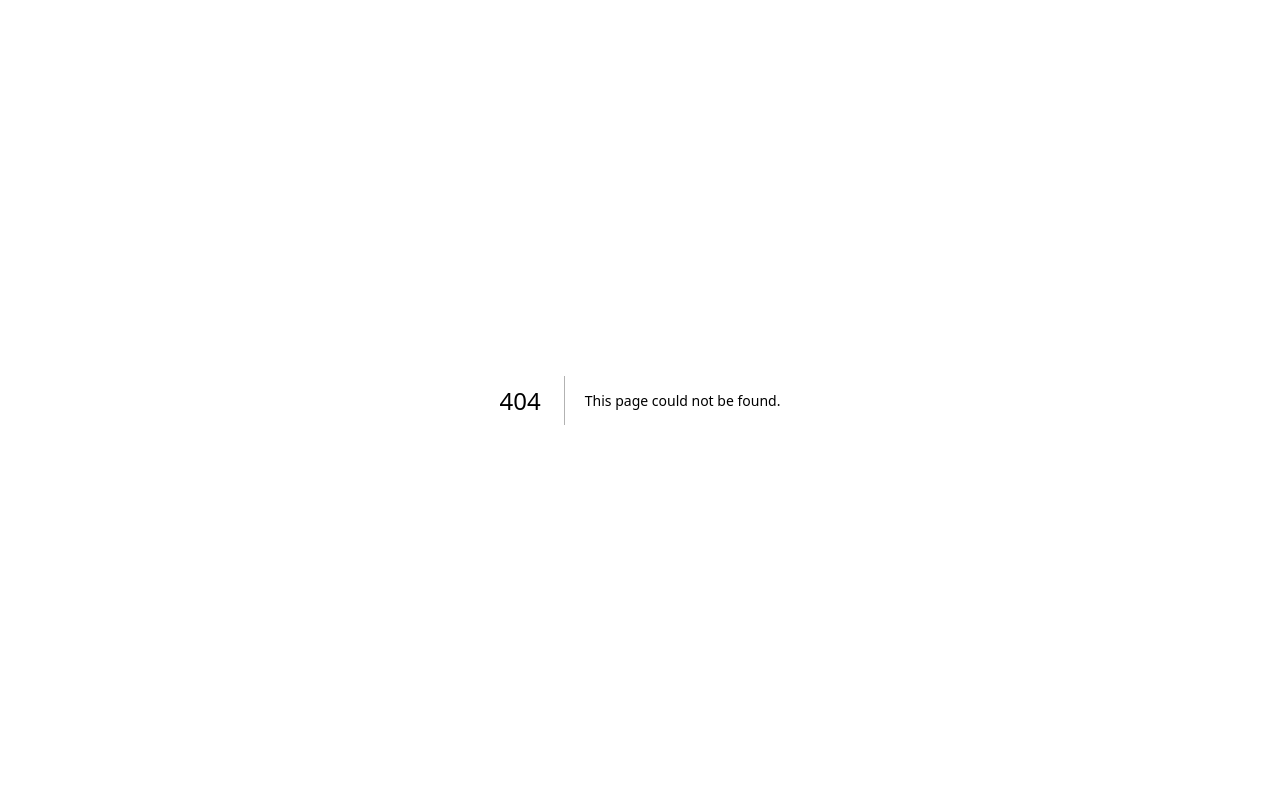
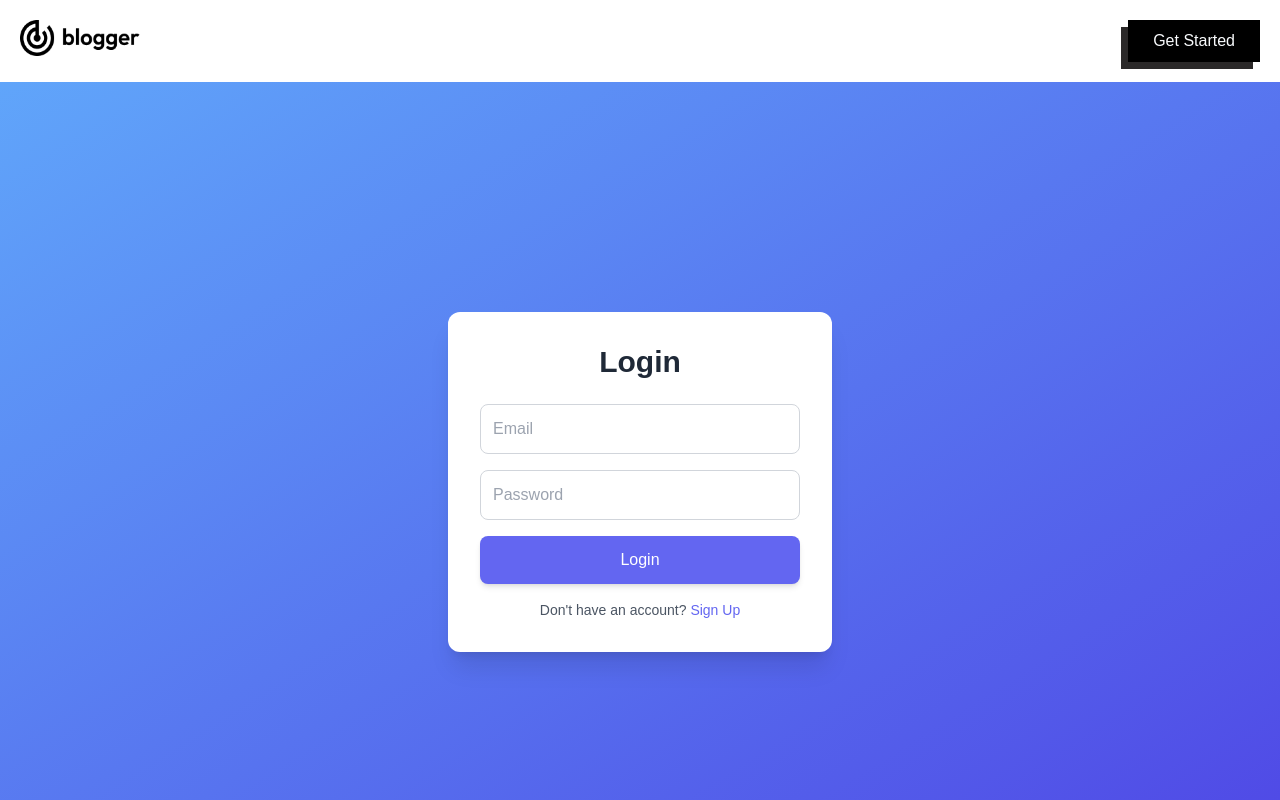
Before and after one commit to Ebin746/Next_blog, a Next.js app: page /auth in a window 1280 px wide. Before the commit this address had no page. Shown: the top 800 px of the page. Built offline with nearby package versions, Linux system fonts and the light colour scheme.

Commit message:
feat: add authentication forms for login and signup

```diff
--- /dev/null
+++ b/src/app/auth/page.tsx
@@ -0,0 +1,54 @@
+"use client";
+
+import { useState } from "react";
+import Image from 'next/image';
+
+import Login from "@/components/auth/Login";
+import Signup from "@/components/auth/Signup";
+import Link from "next/link";
+
+
+
+
+export default function AuthForm() {
+  const [isLogin, setIsLogin] = useState(true);
+
+  return (
+    <> <div className="p-5">
+        <div className="flex justify-between  ">
+
+    <Link href="/"><Image src="/assets/logo.png" width={180} className='block h-9 sm:w-220 w-[120px]' height={10} alt="Logo" /></Link>
+    <button className='h-7 flex bg-black text-slate-50 items-center py-5 px-6 gap-2 border border-solid border-black shadow-[-7px_7px_0px_#2b2929]'>Get Started</button>
+  </div>
+        </div>
+        <div className="flex items-center justify-center min-h-screen bg-gradient-to-br from-blue-400 to-indigo-600">
+          <div
+              className="bg-white p-8 rounded-xl shadow-xl w-96 transition-all duration-500 transform"
+          >
+              <h2 className="text-3xl font-semibold text-center text-gray-800 mb-6">
+                  {isLogin ? "Login" : "Sign Up"}
+              </h2>
+
+              <div className={`transition-opacity duration-500 ${isLogin ? "opacity-100" : "opacity-0 hidden"}`}>
+                  {isLogin && <Login />}
+              </div>
+
+              <div className={`transition-opacity duration-500 ${!isLogin ? "opacity-100" : "opacity-0 hidden"}`}>
+                  {!isLogin && <Signup />}
+              </div>
+
+              <div className="mt-4 text-center">
+                  <p className="text-gray-600 text-sm">
+                      {isLogin ? "Don't have an account?" : "Already have an account?"}{" "}
+                      <button
+                          className="text-indigo-500 hover:text-indigo-600 font-medium transition-all"
+                          onClick={() => setIsLogin(!isLogin)}
+                      >
+                          {isLogin ? "Sign Up" : "Login"}
+                      </button>
+                  </p>
+              </div>
+          </div>
+      </div></>
+  );
+}
--- a/src/app/page.tsx
+++ b/src/app/page.tsx
@@ -3,7 +3,7 @@ import Header from '@/components/Header';
 
 import BlogList from "@/components/BlogList";
 
-const page = () => {
+const Page = () => {
   return (
 
     <>
@@ -14,4 +14,4 @@ const page = () => {
   )
 }
 
-export default page
+export default Page
--- /dev/null
+++ b/src/components/auth/Login.tsx
@@ -0,0 +1,45 @@
+"use client";
+
+import { useState } from "react";
+
+export default function Login() {
+  const [formData, setFormData] = useState({ email: "", password: "" });
+
+  const handleChange = (e: React.ChangeEvent<HTMLInputElement>) => {
+    setFormData({ ...formData, [e.target.name]: e.target.value });
+  };
+
+  const handleSubmit = async (e: React.FormEvent) => {
+    e.preventDefault();
+    console.log("Login Data:", formData);
+  };
+
+  return (
+    <form onSubmit={handleSubmit} className="space-y-4">
+      <input
+        type="email"
+        name="email"
+        placeholder="Email"
+        value={formData.email}
+        onChange={handleChange}
+        className="w-full p-3 border border-gray-300 rounded-lg focus:outline-none focus:ring-2 focus:ring-indigo-500 transition-all"
+        required
+      />
+      <input
+        type="password"
+        name="password"
+        placeholder="Password"
+        value={formData.password}
+        onChange={handleChange}
+        className="w-full p-3 border border-gray-300 rounded-lg focus:outline-none focus:ring-2 focus:ring-indigo-500 transition-all"
+        required
+      />
+      <button
+        type="submit"
+        className="w-full bg-indigo-500 text-white py-3 rounded-lg hover:bg-indigo-600 transition-all shadow-md hover:shadow-lg"
+      >
+        Login
+      </button>
+    </form>
+  );
+}
--- /dev/null
+++ b/src/components/auth/Signup.tsx
@@ -0,0 +1,62 @@
+"use client";
+
+import { useState } from "react";
+
+export default function Signup() {
+  const [formData, setFormData] = useState({
+    email: "",
+    password: "",
+    confirmPassword: "",
+  });
+
+  const handleChange = (e: React.ChangeEvent<HTMLInputElement>) => {
+    setFormData({ ...formData, [e.target.name]: e.target.value });
+  };
+
+  const handleSubmit = async (e: React.FormEvent) => {
+    e.preventDefault();
+    if (formData.password !== formData.confirmPassword) {
+      alert("Passwords do not match");
+      return;
+    }
+    console.log("Signup Data:", formData);
+  };
+
+  return (
+    <form onSubmit={handleSubmit} className="space-y-4">
+      <input
+        type="email"
+        name="email"
+        placeholder="Email"
+        value={formData.email}
+        onChange={handleChange}
+        className="w-full p-3 border border-gray-300 rounded-lg focus:outline-none focus:ring-2 focus:ring-indigo-500 transition-all"
+        required
+      />
+      <input
+        type="password"
+        name="password"
+        placeholder="Password"
+        value={formData.password}
+        onChange={handleChange}
+        className="w-full p-3 border border-gray-300 rounded-lg focus:outline-none focus:ring-2 focus:ring-indigo-500 transition-all"
+        required
+      />
+      <input
+        type="password"
+        name="confirmPassword"
+        placeholder="Confirm Password"
+        value={formData.confirmPassword}
+        onChange={handleChange}
+        className="w-full p-3 border border-gray-300 rounded-lg focus:outline-none focus:ring-2 focus:ring-indigo-500 transition-all"
+        required
+      />
+      <button
+        type="submit"
+        className="w-full bg-green-500 text-white py-3 rounded-lg hover:bg-green-600 transition-all shadow-md hover:shadow-lg"
+      >
+        Sign Up
+      </button>
+    </form>
+  );
+}
--- a/tailwind.config.ts
+++ b/tailwind.config.ts
@@ -11,6 +11,9 @@ const config: Config = {
       colors: {
         background: "var(--background)",
         foreground: "var(--foreground)",
+        primary: '#4F46E5', // Example primary color
+        secondary: '#6B7280', // Example secondary color
+        accent: '#10B981', // E
       },
     },
   },
```
